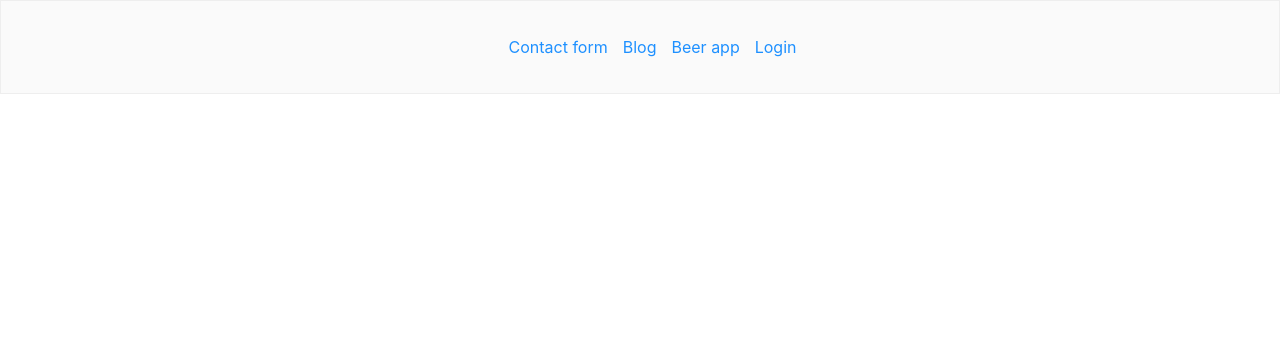
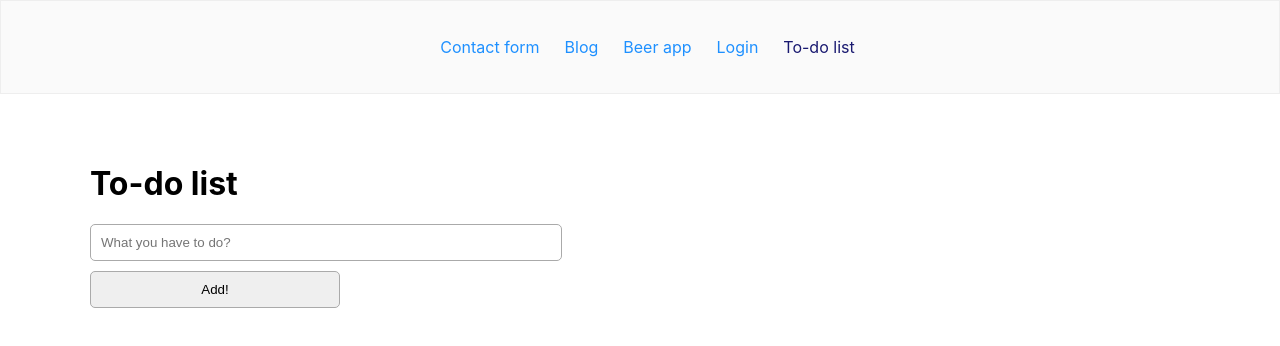
Before and after one commit to DariuszDarek/portal, a React (Create React App) app: page /todo in a window 1280 px wide. Shown: the top 346 px of the page. Built offline with nearby package versions, Linux system fonts and the light colour scheme.

Commit message:
To-do list

```diff
--- a/src/App.js
+++ b/src/App.js
@@ -8,6 +8,7 @@ import BeerAppView from "./components/beer-app/BeerAppView";
 import BlogPostView from "./components/blog/BlogPostView";
 import SingleBeerView from "./components/beer-app/SingleBeerView";
 import LoginView from "./components/login/LoginView";
+import TodoView from "./components/todo/TodoView";
 
 function App() {
     return (
@@ -20,6 +21,7 @@ function App() {
                 <Route path="/beer-app" exact component={BeerAppView}/>
                 <Route path="/beer-app/:id" component={SingleBeerView}/>
                 <Route path="/login" component={LoginView}/>
+                <Route path="/todo" component={TodoView}/>
             </div>
         </Router>
     );
--- a/src/components/core/Navbar.css
+++ b/src/components/core/Navbar.css
@@ -10,7 +10,7 @@ nav ul {
 
 nav ul li {
     display: inline-block;
-    margin-right: 15px;
+    margin-right: 25px;
     list-style: none;
 }
 
--- a/src/components/core/Navbar.js
+++ b/src/components/core/Navbar.js
@@ -10,6 +10,7 @@ function Navbar() {
                 <li><NavLink activeClassName="is-active" to="/blog">Blog</NavLink></li>
                 <li><NavLink activeClassName="is-active" to="/beer-app">Beer app</NavLink></li>
                 <li><NavLink activeClassName="is-active" to="/login">Login</NavLink></li>
+                <li><NavLink activeClassName="is-active" to="/todo">To-do list</NavLink></li>
             </ul>
         </nav>
     );
--- a/src/components/login/LoginView.js
+++ b/src/components/login/LoginView.js
@@ -26,6 +26,7 @@ class LoginView extends Component {
         e.preventDefault();
         const {username, password} = this.state;
         this.checkCredentials(username, password);
+        this.setState({username: '', password: ''});
     };
 
     checkCredentials = (u, p) => {
--- /dev/null
+++ b/src/components/todo/TodoView.js
@@ -0,0 +1,53 @@
+import React, {Component} from 'react';
+
+class TodoView extends Component {
+    state = {
+        todoInput: '',
+        todoList: []
+    };
+
+    handleChange = e => {
+        this.setState({todoInput: e.target.value});
+    };
+
+    handleSubmit = e => {
+        e.preventDefault();
+        const {todoInput, todoList} = this.state;
+        if (todoInput) {
+            todoList.push(todoInput);
+            this.setState({todoInput: '', todoList});
+        }
+    };
+
+    handleDelete = i => {
+        const {todoList} = this.state;
+        const filteredList = todoList.filter(item => item !== i);
+        this.setState({todoList: filteredList});
+    };
+
+    render() {
+        const {todoInput, todoList} = this.state;
+        return (
+            <div style={{maxWidth: '450px'}}>
+                <h1>To-do list</h1>
+
+                <form onSubmit={this.handleSubmit}>
+                    <input type="text" id="username" value={todoInput} placeholder="What you have to do?"
+                           onChange={this.handleChange}/>
+                    <button type="submit">Add!</button>
+                </form>
+
+                <ul>
+                    {todoList.map((item, i) => (
+                        <li key={i}>
+                            {item}
+                            <button onClick={() => this.handleDelete(item)} title="Delete todo">✖</button>
+                        </li>
+                    ))}
+                </ul>
+            </div>
+        )
+    }
+}
+
+export default TodoView;
```
